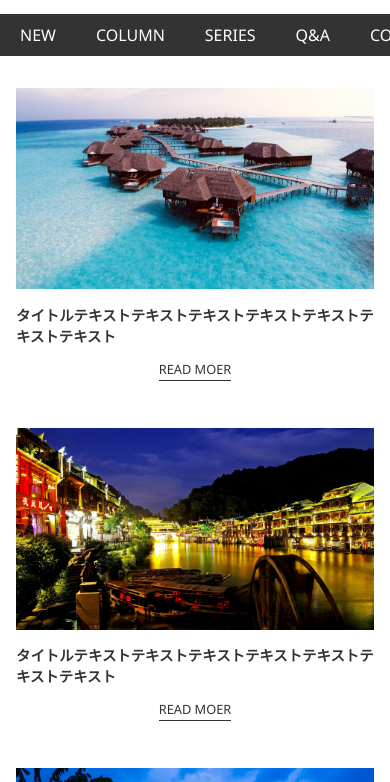
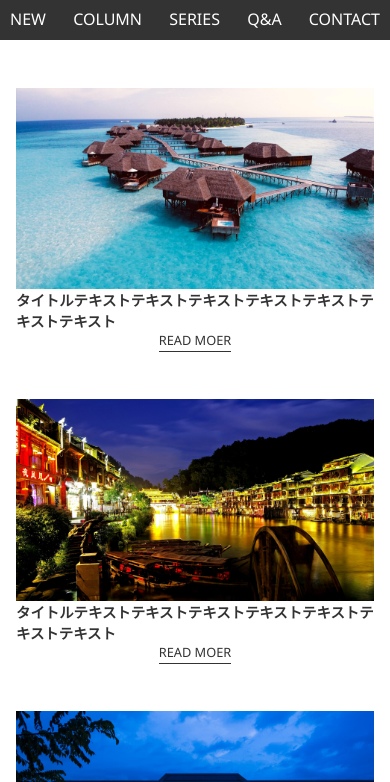
Before and after one commit to risato320higashi/travel-blog, a plain HTML site: page index.html in a window 390 px wide. Shown: the part 62-844 px from the top of the page. Drawn offline with Linux system fonts and the light colour scheme.

Commit message:
ナビゲーションCSSの修正

```diff
--- a/style.css
+++ b/style.css
@@ -1,8 +1,9 @@
-body{
+*{
     font-family: 'Noto Sans', sans-serif;
     color: #333;
     margin: 0;
     padding: 0;
+    box-sizing: border-box;
 }
 
 .wrapper {
@@ -270,7 +271,14 @@ aside {
 
 /* レスポンシブデザインのCSS */
 @media (max-width: 768px) {
+    .nav-links{
+     justify-content: space-between;
+     padding: 10px 10px;
+    }
 
+    .nav-links li {
+        padding: 0;
+    }
     .new-articles {
         grid-template-columns: 1fr;
     }
```
